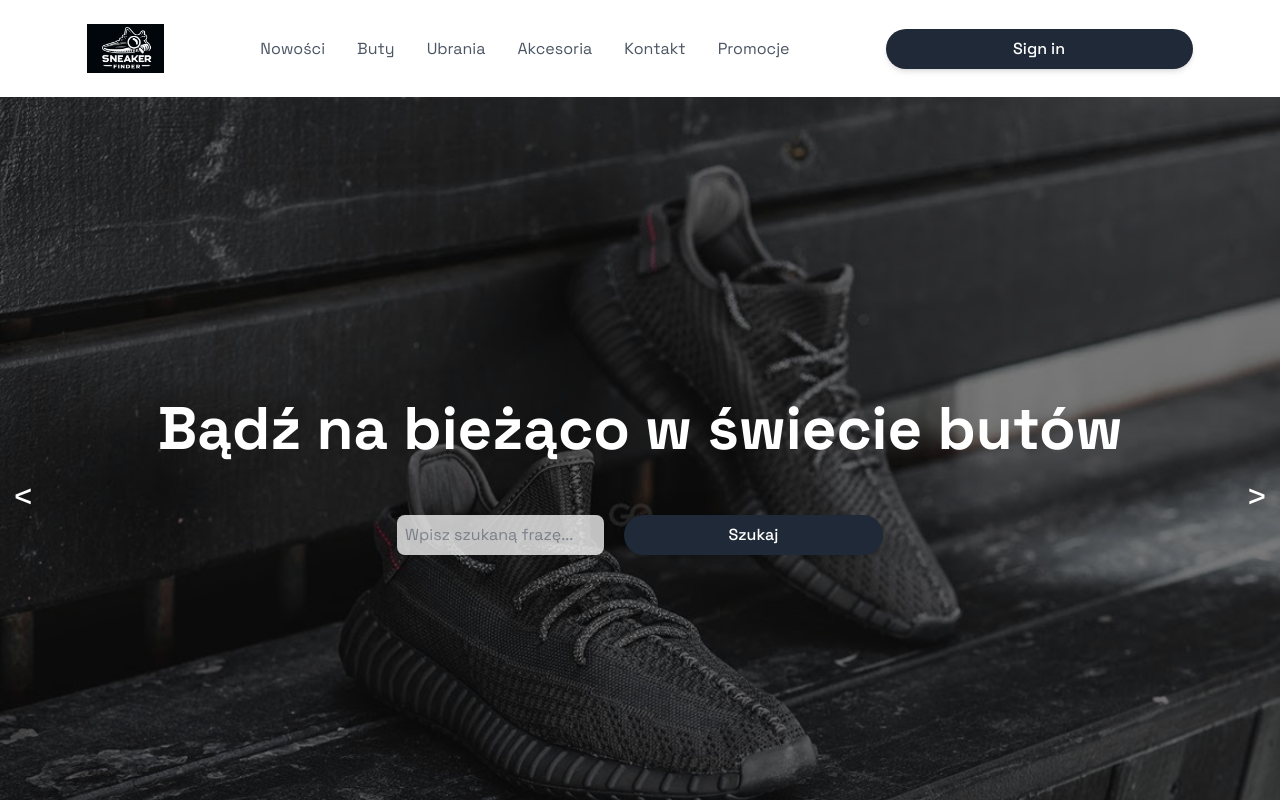
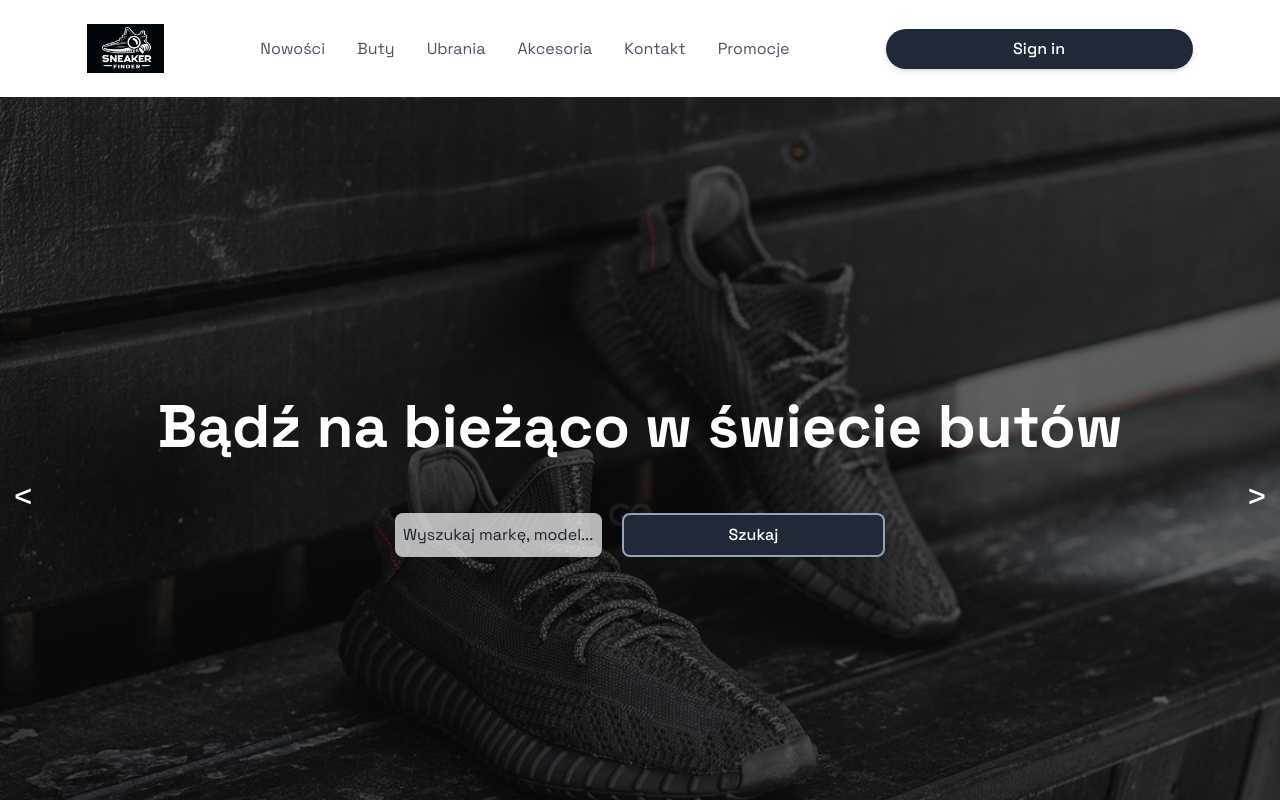
Before and after one commit to RobertSternal/Sneaker-Finder, a Next.js app in the folder SneakerFinder/Client/: page / in a window 1280 px wide. Shown: the top 800 px of the page. Built offline with nearby package versions, Linux system fonts and the light colour scheme.

Commit message:
Change Search Form and Hero section

```diff
--- a/SneakerFinder/Client/src/components/HeroCarousel.tsx
+++ b/SneakerFinder/Client/src/components/HeroCarousel.tsx
@@ -34,7 +34,7 @@ export default function HeroCarousel({}: Props) {
           objectFit="cover"
           objectPosition="center"
         />
-        <div className="absolute inset-0 bg-black opacity-50"></div>
+        <div className="absolute inset-0 bg-black opacity-60"></div>
         <div className="absolute inset-0 flex flex-col items-center justify-center">
           <p className="text-white text-6xl font-bold mb-4">
             {captions[currentImage]}
--- a/SneakerFinder/Client/src/components/SearchForm.tsx
+++ b/SneakerFinder/Client/src/components/SearchForm.tsx
@@ -21,11 +21,14 @@ export default function SearchForm({}: Props) {
           type="text"
           value={searchTerm}
           onChange={handleInputChange}
-          className="p-2 rounded-lg flex-grow mr-5 w-96 opacity-75 focus:outline-none focus:ring-2 focus:ring-gray-800 focus:ring-opacity-50"
-          placeholder="Wpisz szukaną frazę..."
+          className="p-2 rounded-lg flex-grow mr-5 w-96 opacity-70 focus:outline-none focus:ring-2 focus:ring-gray-800 focus:ring-opacity-50 focus:opacity-85 placeholder-slate-800 "
+          placeholder="Wyszukaj markę, model..."
         />
 
-        <Button name="Szukaj" className="w-36" />
+        <Button
+          name="Szukaj"
+          className="w-36 rounded-lg border-2 border-slate-400"
+        />
       </form>
     </>
   );
```
